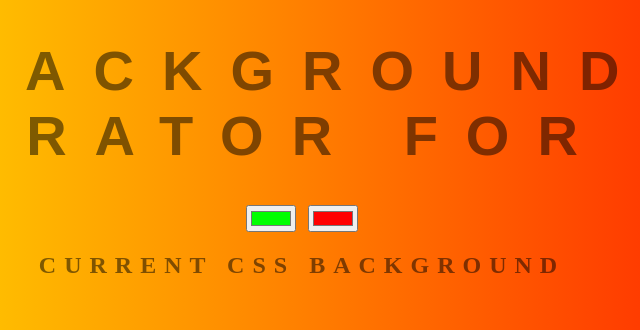
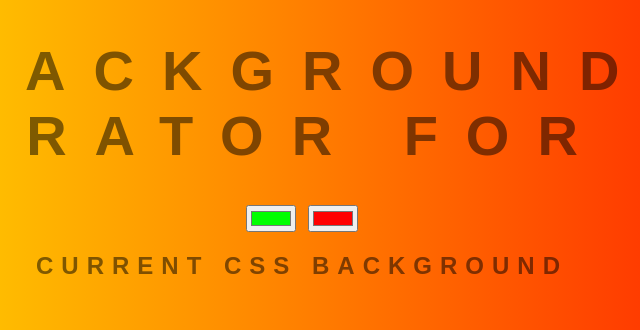
Before and after one commit to EmmanuelOlaniwun/Bgcreatator, a plain HTML site: page index.html in a window 1280 px wide. Shown: the top 330 px of the page, 338-978 px from the left. Drawn offline with Linux system fonts and the light colour scheme.

Commit message:
Update body's font in style.css

```diff
--- a/style.css
+++ b/style.css
@@ -1,11 +1,11 @@
 body {
-	font: 'Raleway', sans-serif;
+    font-family: sans-serif;
     color: rgba(0,0,0,.5);
     text-align: center;
     text-transform: uppercase;
     letter-spacing: .5em;
     top: 15%;
-	background: linear-gradient(to right,  yellow, red); /* Standard syntax */
+    background: linear-gradient(to right,  yellow, red); /* Standard syntax */
 }
 
 h1 {
```
